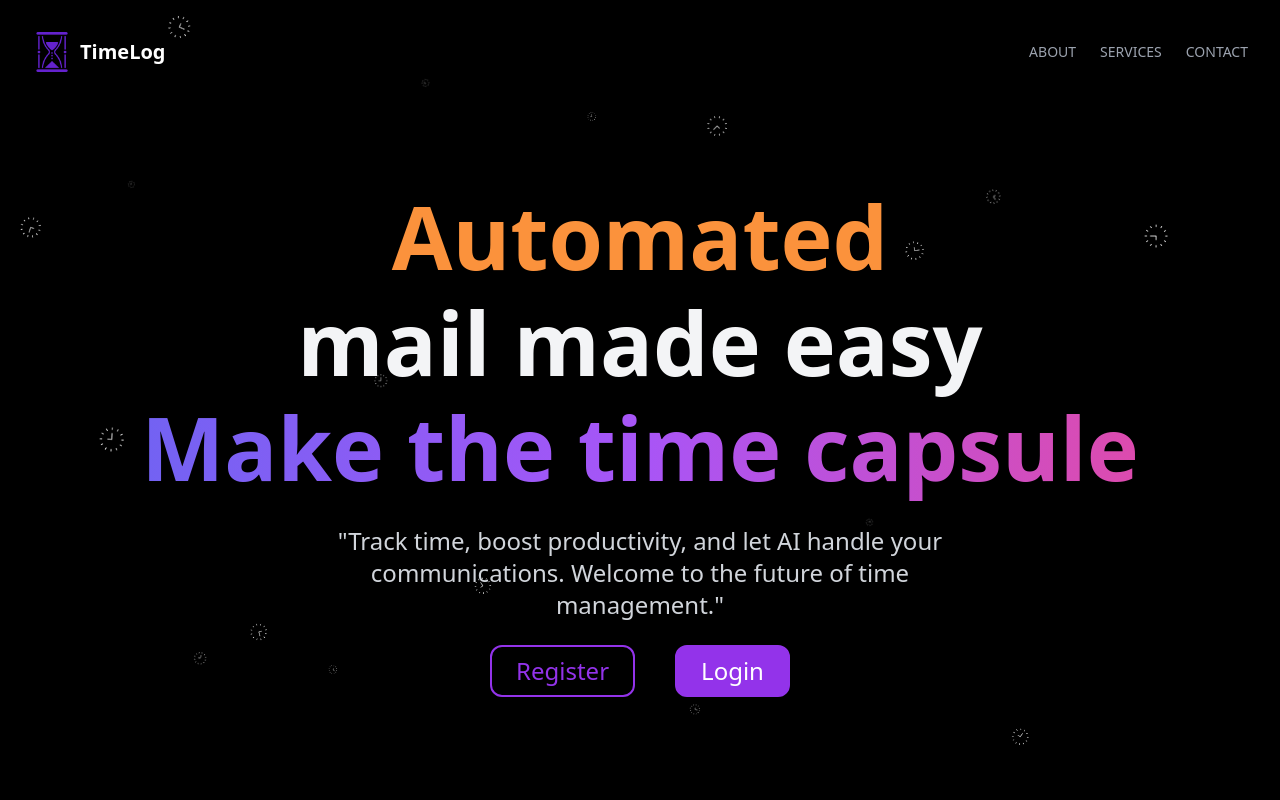
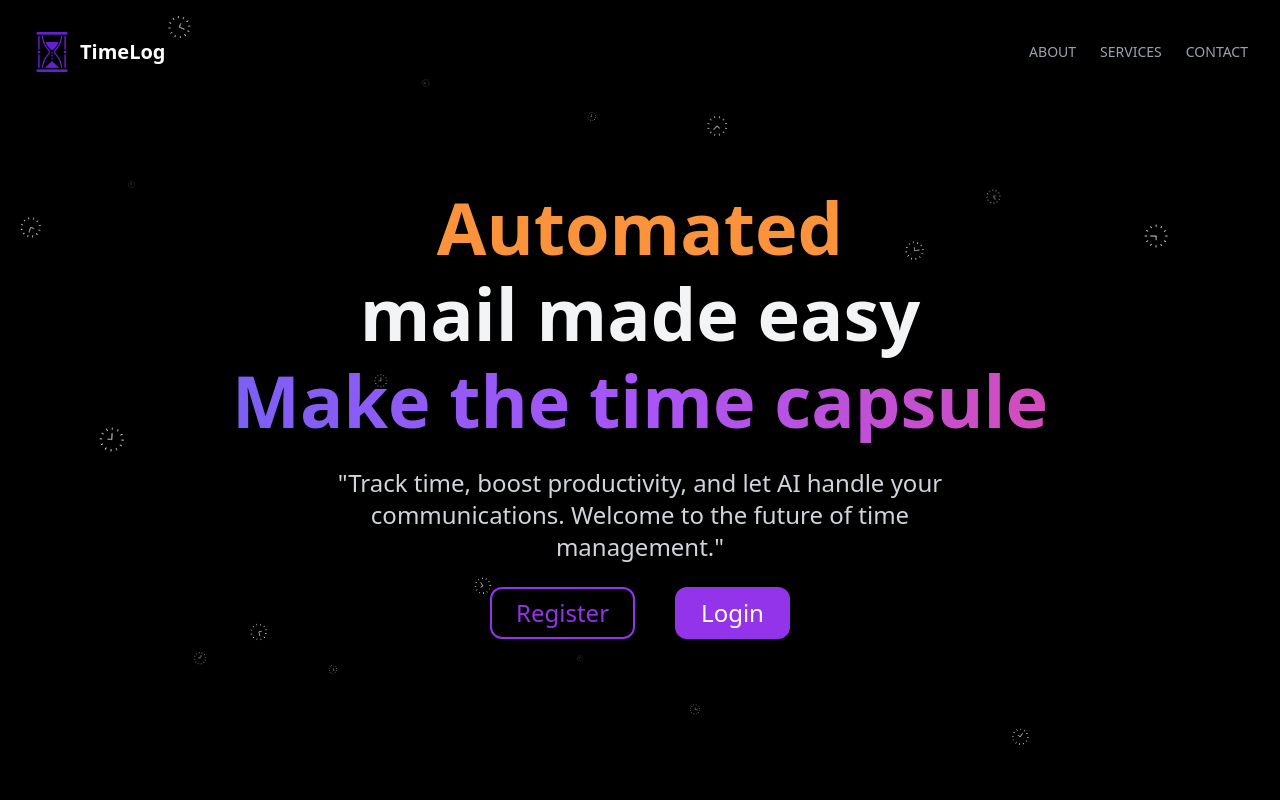
Before and after one commit to Gauravtripathii/timelog-client, a React (Vite) app: page / in a window 1280 px wide. Shown: the top 800 px of the page. Built offline with nearby package versions, Linux system fonts and the light colour scheme.

Commit message:
Minor bug fix

```diff
--- a/src/Components/TestHome.jsx
+++ b/src/Components/TestHome.jsx
@@ -186,7 +186,7 @@ const HomePage = () => {
       </nav>
 
       <div ref={titleRef} className="text-center z-10 relative h-screen pt-16">
-        <h1 className="text-[5.5rem] font-extrabold pb-6 ">
+        <h1 className="text-[4.5rem] font-extrabold pb-6 ">
           <span className="text-orange-400">Automated </span>
           <span className="block text-gray-100">mail made easy</span>
           <span className="block bg-clip-text text-transparent bg-gradient-to-r from-indigo-500 via-purple-500 to-pink-500">
```
